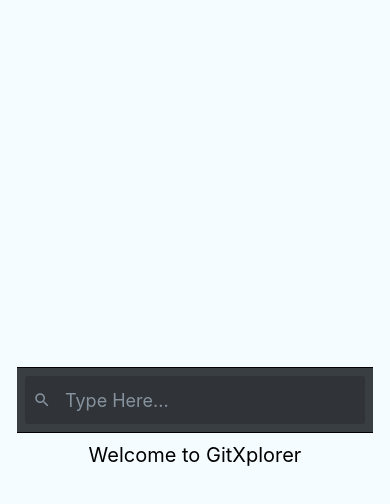
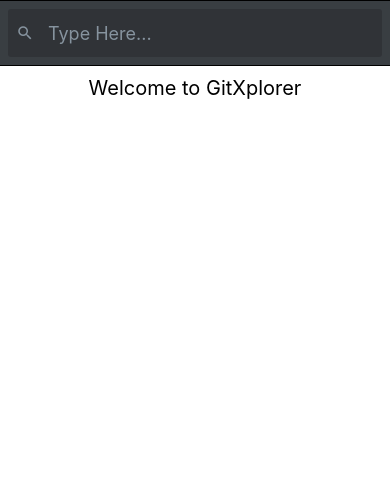
Before and after one commit to ClydeGUILLOT/GitXplore, a React Native app: screen / in a window 390 px wide. Shown: the top 504 px of the page. Built offline with nearby package versions, Linux system fonts and the light colour scheme.

Commit message:
Add SearchBar

```diff
--- a/App.js
+++ b/App.js
@@ -35,7 +35,7 @@
     }
 
     return (
-        <View style={styles.container}>
+        <View>
           <SearchBar/>
           <Text style={styles.welcome}>
             Welcome to GitXplorer
--- a/package.json
+++ b/package.json
@@ -8,7 +8,7 @@
     "start": "react-native start",
     "test": "jest",
     "lint": "eslint .",
-    "pod" : "cd ios && pod install && cd .."
+    "pod": "cd ios && pod install && cd .."
   },
   "dependencies": {
     "react": "16.13.1",
```
